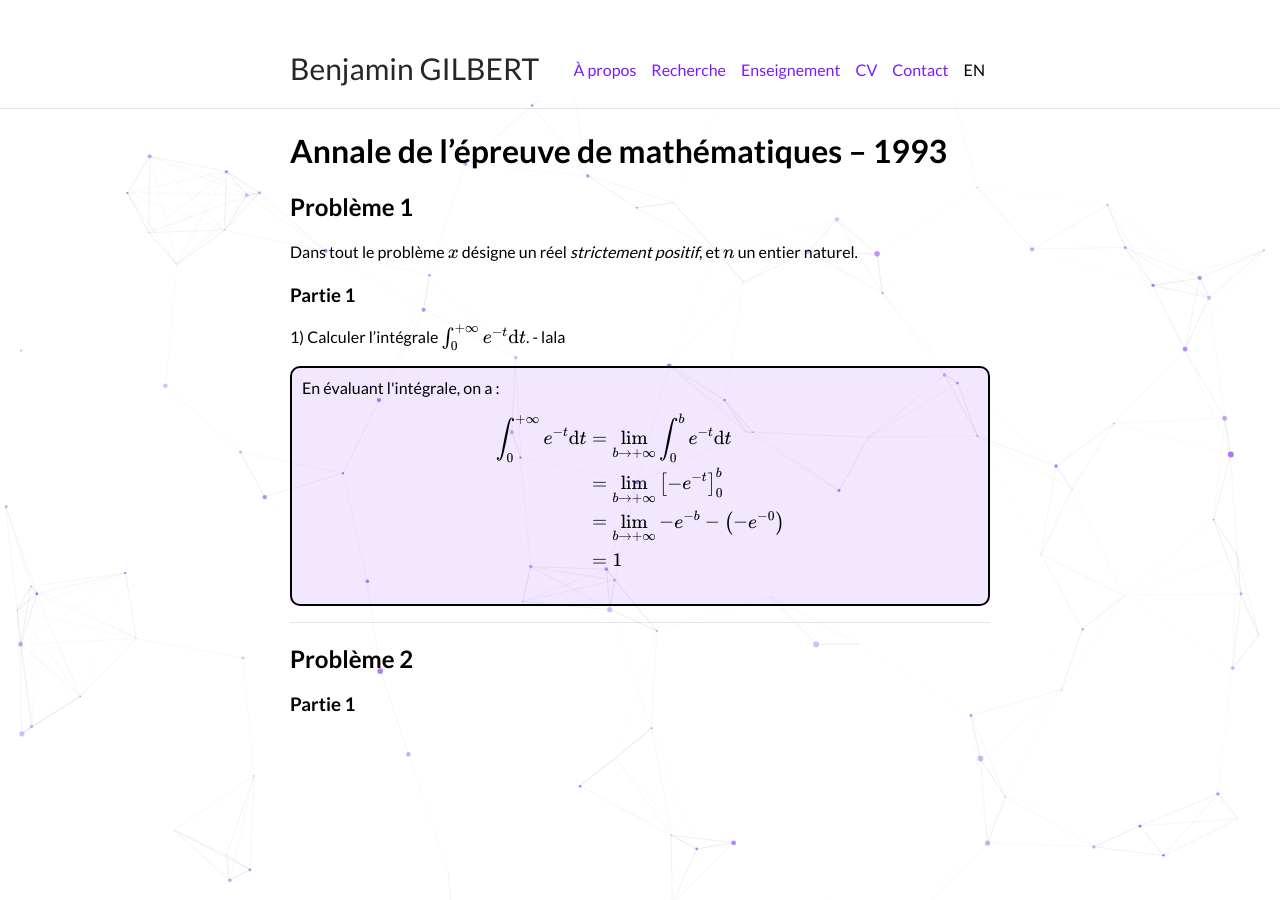
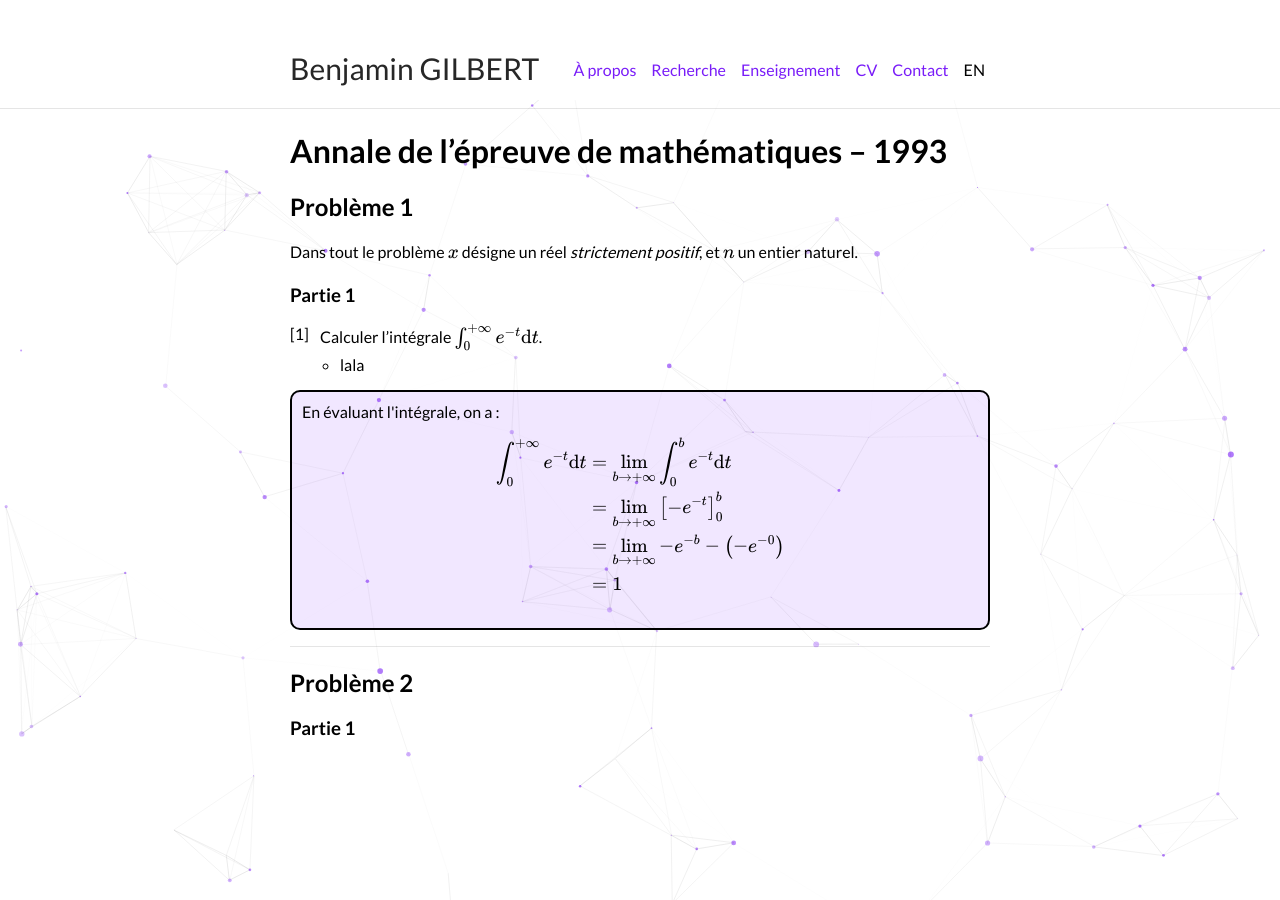
Before and after one commit to bglbrt/bglbrt.github.io, a Jekyll site: the page built from fr/corrections/administrateur_externe_1993.md, in a window 1280 px wide. Built offline with Jekyll 4.4.1, drawn with Linux system fonts in a browser that asks for light colours; nearby versions of some CDN libraries.

Commit message:
Mise à jour des corrections

```diff
--- a/fr/corrections/administrateur_externe_1993.md
+++ b/fr/corrections/administrateur_externe_1993.md
@@ -14,8 +14,10 @@ Dans tout le problème $$x$$ désigne un réel _strictement positif_, et $$n$$ u
 
 ### Partie 1
 
-1) Calculer l'intégrale $$\int_{0}^{+\infty} e^{-t} \mathrm{d}t$$.
+{:start="2"}
+1. Calculer l'intégrale $$\int_{0}^{+\infty} e^{-t} \mathrm{d}t$$.
     - lala
+
 <p style="border: solid 2px; border-radius: 10px; background-color:rgba(121, 28, 248, .1); padding-right: 10px; padding-left: 10px; padding-top: 10px; padding-bottom: 10px">
 
 En évaluant l'intégrale, on a :
```
Also changed, not shown: other parts of fr/corrections/administrateur_externe_1993.md (+1 -1 lines).
